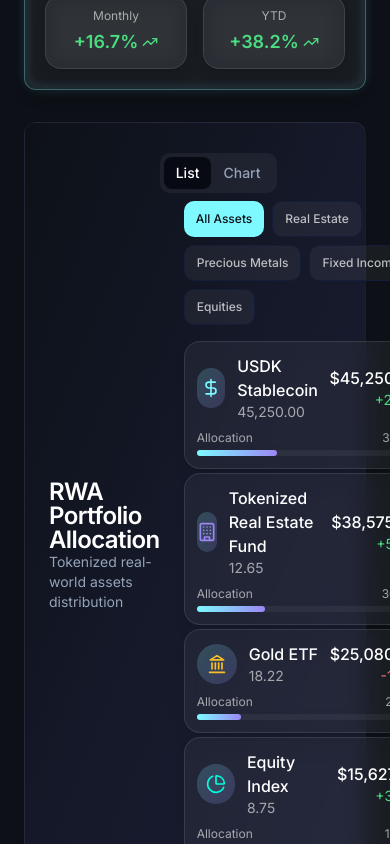
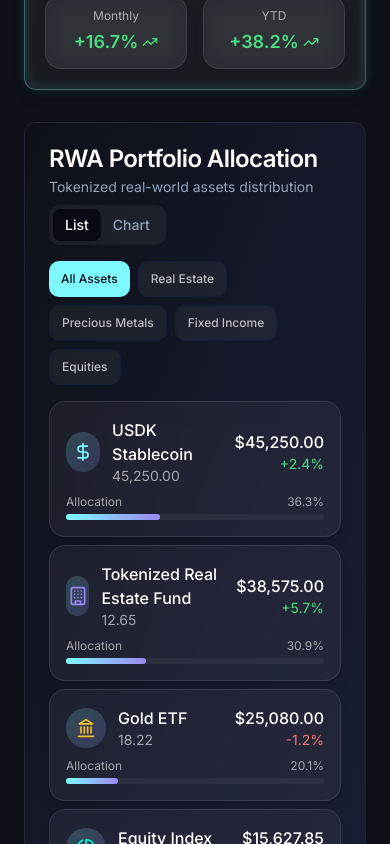
Before and after one commit to truthseeking2201/kamui-flow-design, a React (Vite) app: page /dashboard in a window 390 px wide. Shown: the part 1660-2504 px from the top of the page. Built offline with nearby package versions, Linux system fonts and the light colour scheme.

Commit message:
Refactor: Dashboard layout to single column
Restructure the dashboard layout to use a single column for improved readability and responsiveness.

```diff
--- a/src/components/dashboard/Portfolio.tsx
+++ b/src/components/dashboard/Portfolio.tsx
@@ -52,18 +52,20 @@ const Portfolio: React.FC = () => {
 
   return (
     <Card className="bg-gradient-card border-white/5">
-      <CardHeader className="flex flex-row items-center justify-between pb-2">
-        <div>
+      <CardHeader className="pb-2">
         <CardTitle>RWA Portfolio Allocation</CardTitle>
         <CardDescription>Tokenized real-world assets distribution</CardDescription>
-        </div>
+      </CardHeader>
+
+      <CardContent>
         <Tabs defaultValue="list">
+          <div className="flex justify-between items-center mb-4">
             <TabsList className="bg-white/5">
               <TabsTrigger value="list">List</TabsTrigger>
               <TabsTrigger value="chart">Chart</TabsTrigger>
             </TabsList>
+          </div>
 
-          <CardContent>
           <TabsContent value="list">
             <div className="flex flex-wrap gap-2 mb-4">
               {assetTypes.map(type => (
@@ -79,22 +81,20 @@ const Portfolio: React.FC = () => {
               ))}
             </div>
 
-              <div className="space-y-1">
+            <div className="space-y-2">
               {filteredAssets.map((asset, index) => (
                 <div
                   key={index}
-                    className="glass-card p-3 hover-scale transition-all duration-200 cursor-pointer"
+                  className="glass-card p-4 hover-scale transition-all duration-200 cursor-pointer"
                   onClick={() => handleAssetClick(asset)}
                 >
-                    <div className="flex items-center justify-between">
-                      <div className="flex items-center gap-3">
+                  <div className="flex items-center gap-3 mb-2">
                     <div className="w-10 h-10 rounded-full bg-gradient-to-br from-kamui-accent/20 to-kamui-purple/20 flex items-center justify-center">
                       {getAssetIcon(asset.name)}
                     </div>
-                        <div>
+                    <div className="flex-grow">
                       <h4 className="font-medium text-white">{asset.name}</h4>
                       <p className="text-white/60 text-sm">{asset.amount}</p>
-                        </div>
                     </div>
                     <div className="text-right">
                       <p className="font-medium text-white">{asset.value}</p>
@@ -105,7 +105,7 @@ const Portfolio: React.FC = () => {
                   </div>
 
                   {/* Allocation bar */}
-                    <div className="mt-2">
+                  <div>
                     <div className="flex justify-between text-xs text-white/60 mb-1">
                       <span>Allocation</span>
                       <span>{asset.allocation}%</span>
@@ -140,9 +140,8 @@ const Portfolio: React.FC = () => {
               </div>
             </div>
           </TabsContent>
+        </Tabs>
       </CardContent>
-        </Tabs>
-      </CardHeader>
     </Card>
   );
 };
```
Lines whose indentation alone changed are shown as unchanged.
